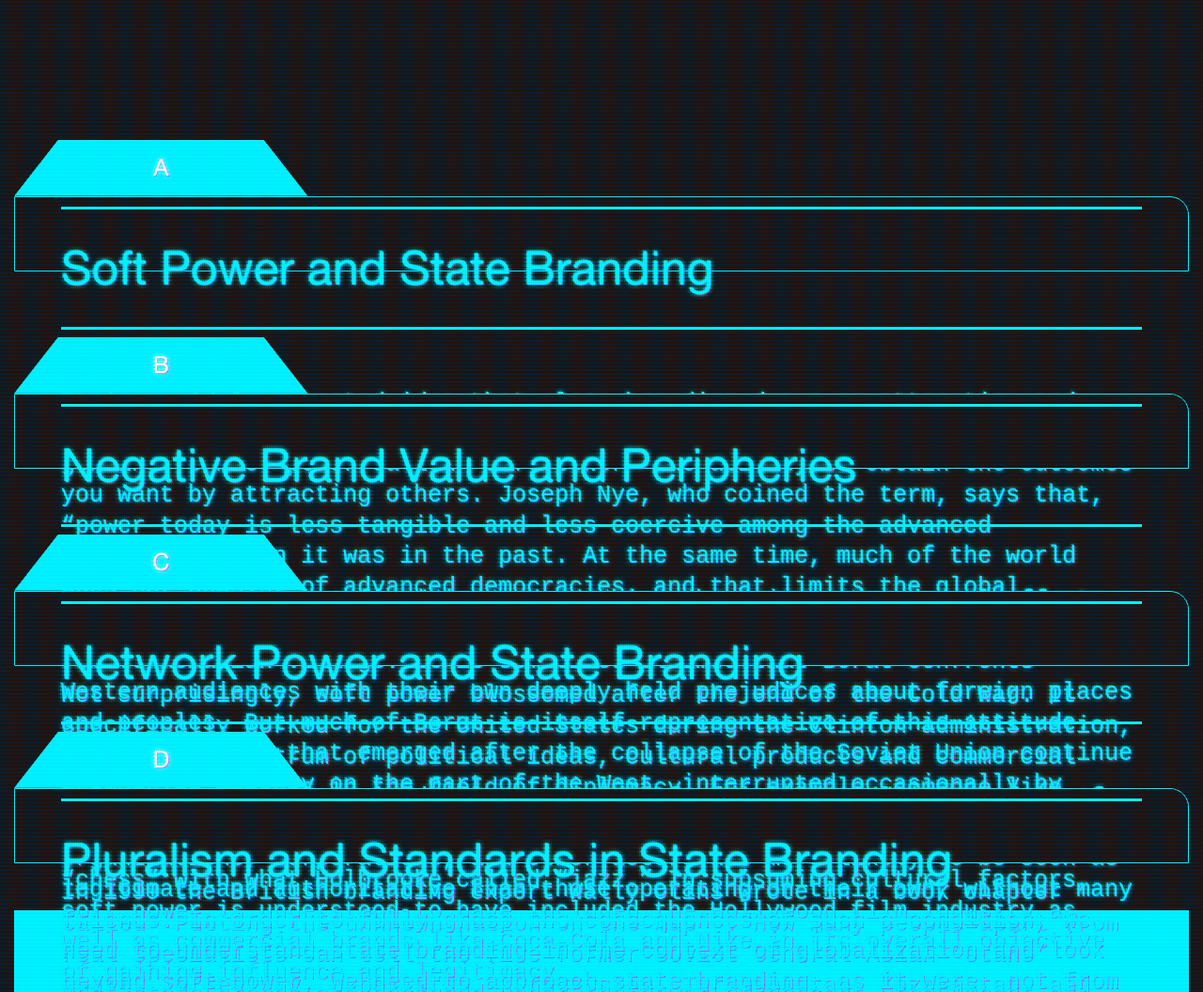
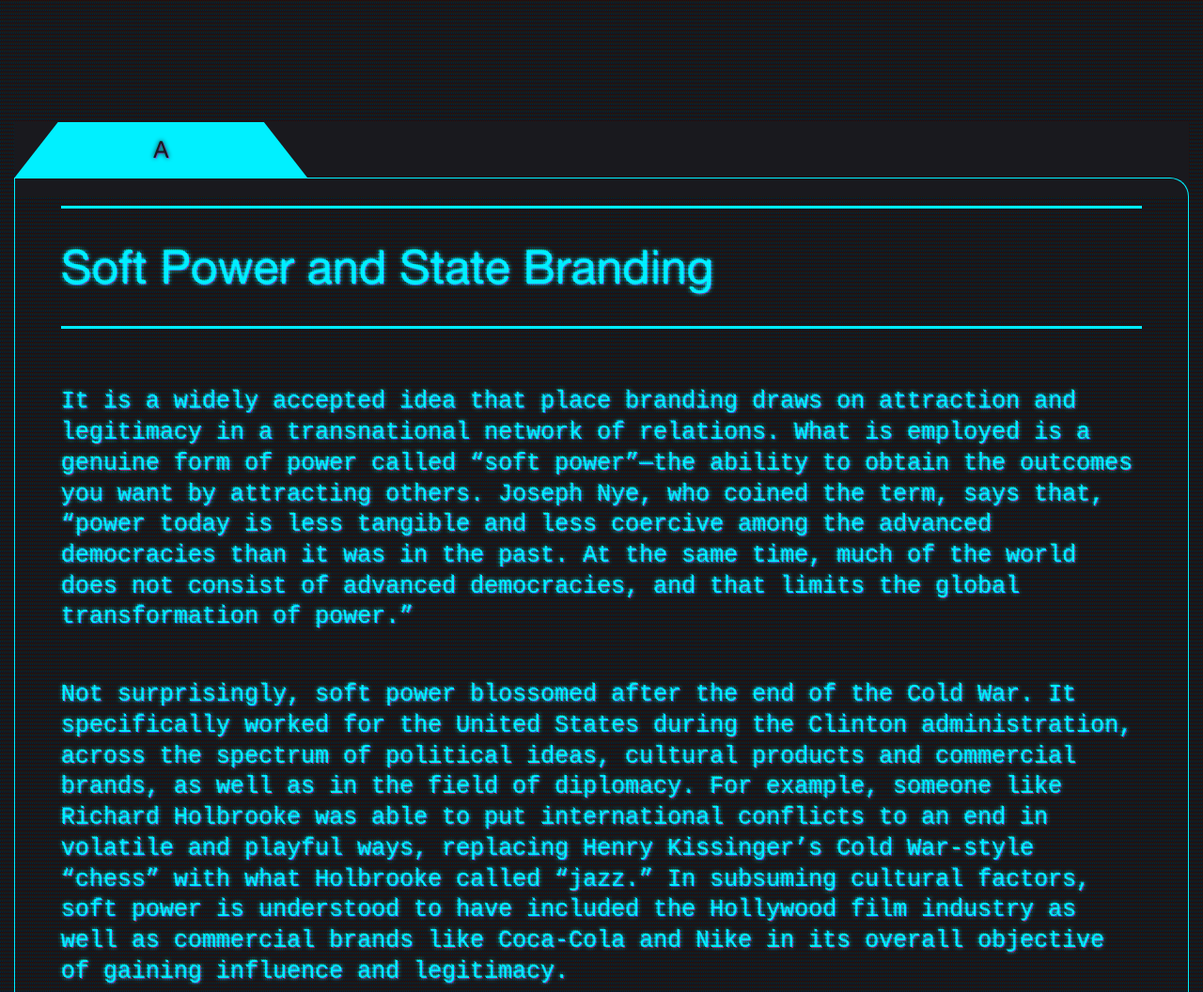
Before and after one commit to jonramesh/binding, a plain HTML site: page direction 1/index.html in a window 1280 px wide. Shown: the part 1500-2556 px from the top of the page at 94% size. Drawn offline with Linux system fonts and the light colour scheme; a web font is replaced by a local one.

Commit message:
did the files interatcion

```diff
--- a/styles/common.css
+++ b/styles/common.css
@@ -127,8 +127,7 @@ main{
 	grid-template-areas:
 	'nav'
 	'header'
-	'article'
-	'footer';
+	'article';
 	row-gap:var(--alley);
 
 	padding-block-start:var(--gutter-base);
@@ -315,10 +314,10 @@ header{
 	background:var(--screen);
 	color:var(--base-color);
 	border:var(--stroke) solid var(--base-color);
-	border-bottom-left-radius:12px;
+
 	border-bottom-right-radius:12px;
 	border-top-right-radius:12px;
-	border-top-left-radius:12px;
+
 	margin-left: 0%;
 	margin-top:0em;
 
@@ -379,18 +378,20 @@ Retrieved 2026-11-17, License - CC BY-SA 4.0
 */
 
 .card {
-  --bg-color: black;
-  --bar-color:white;
+
 
   --card-corner: 20px;
-  --tab-corner: 10px;
+
   --border-width: 1px;
+  --peek: 80px;
+	display:contents;
 
-  display: flex;
-  flex-direction: column;
-  box-sizing: border-box;
 }
-.card * { box-sizing: inherit; }
+
+
+
+
+
 
 
 
@@ -400,36 +401,14 @@ Retrieved 2026-11-17, License - CC BY-SA 4.0
 .card:nth-of-type(4){  --card-number:3;}
 
 
-.card{
-	--peek: 80px;
-	position:sticky;
-	top: calc(var(--card-number) * var(--peek));
-
-
-
-}
-#original-article{
-	gap:0;
-
-}
-
-.card{
-	top: calc(var(--card-number) * var(--peek));
-}
 
 .content{
-	background:var(--bg-color);
-}
-.content{
-	flex:none;
-	height: var(--peek);
-	position:sticky;
-	top:calc(var(--card-number) * var(--peek));
-	background: rgb(25,25,30);
-	z-index:2;
+
+	border: var(--border-width) solid var(--base-color);
+	border-top:none;
+	padding: 10px;
 	margin-bottom:2rem;
 }
-
 
 
 
@@ -437,7 +416,7 @@ Retrieved 2026-11-17, License - CC BY-SA 4.0
 .tab{
 
 position:absolute;
-bottom:0;
+bottom:19px;
 width:25%;
 height: 60px;
 display: flex;
@@ -449,22 +428,37 @@ z-index: 1;
 }
 
 .header{
+
+
+top:calc(var(--card-number) * var(--peek));
+background:rgb(25,25,30);
+ z-index:2;
  flex:none;
- height:80px;
- position:relative;
+ height:var(--peek);
+ position:sticky;
+
 
 
 
 
 }
 
-.content{
-	flex:auto;
-	border:var(--border-width) solid var(--base-color);
-	border-top-right-radius: var(--card-corner);
-	padding:10px;
+.header::after{
+
+	content:"";
+	position:absolute;
+	left:0;
+	right:0;
+	bottom:0;
+	height: var(--card-corner);
+	border: var(--border-width) solid var(--base-color);
+	border-bottom:none;
+	border-top-right-radius: var(--card-corner) var(--card-corner);;
+
+
 
 }
+
 
 
 .label{
@@ -474,7 +468,10 @@ z-index: 1;
 	align-items:center;
 	justify-content:center;
 	background-color:var(--base-color);
-	color:white;
+	color:rgb(25,25,30);
 	clip-path:polygon(15% 0%, 85% 0%, 100% 100%, 0% 100%);
 
 }
+
+
+#original-article {gap:0px;}
```
